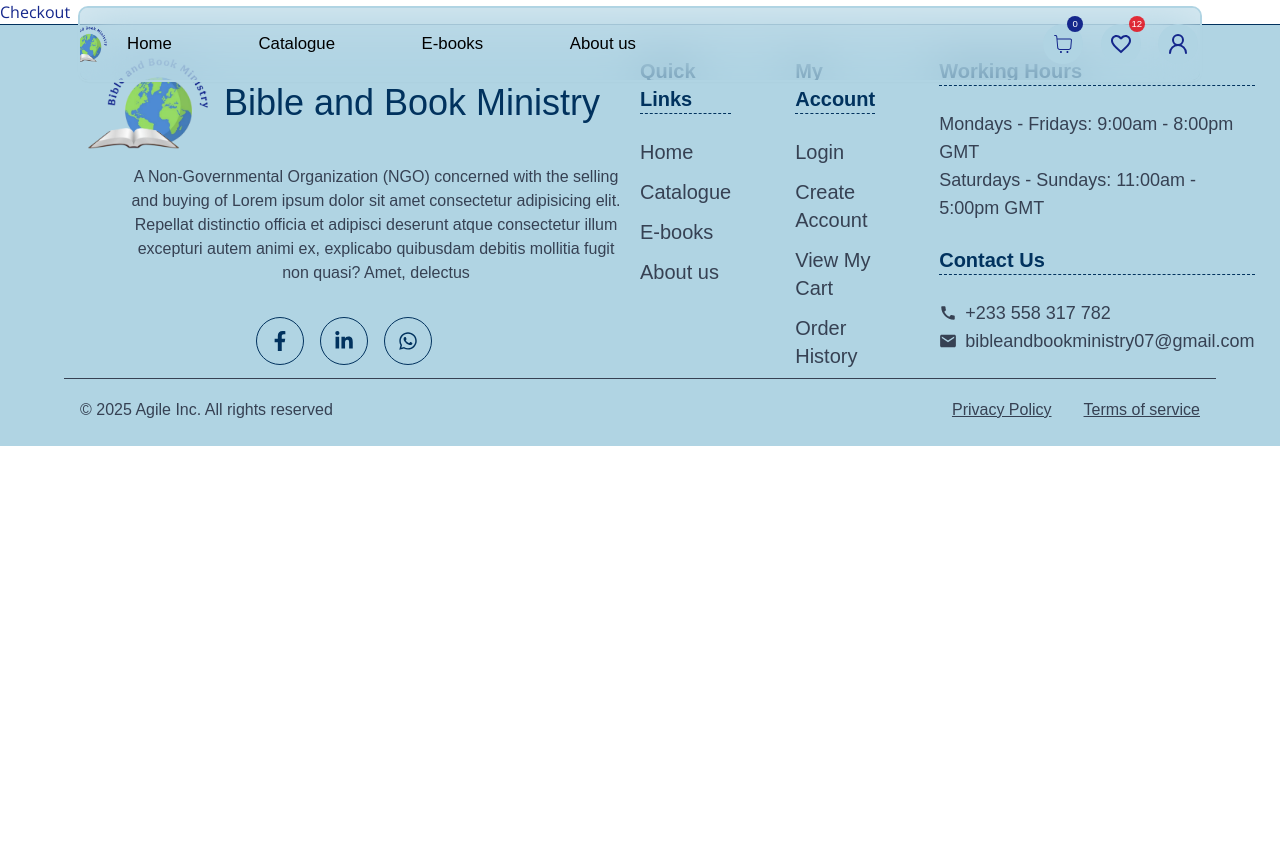
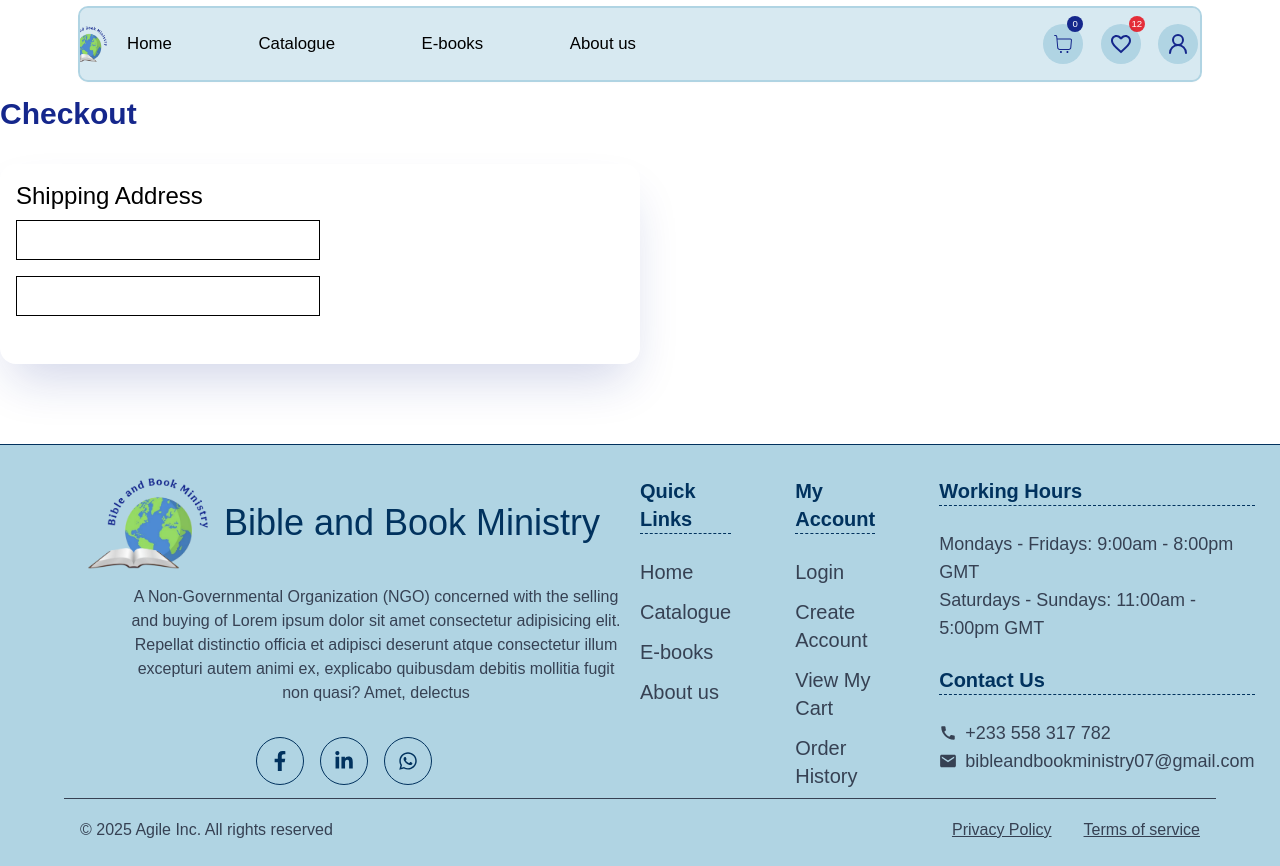
Before and after one commit to AgileMinds48/bible_bookministry-frontend, a Next.js app: page /checkout in a window 1280 px wide. Before the commit the page ends 800 px from the top, so only its background shows below. Built offline with nearby package versions, Linux system fonts and the light colour scheme.

Commit message:
add address form

```diff
--- a/components/Cart/CartPage.tsx
+++ b/components/Cart/CartPage.tsx
@@ -109,7 +109,7 @@ const CartPage = () => {
               <span className="text-[#15278c]">GHS {grandTotal.toFixed(2)}</span>
             </div>
             <div className="flex gap-2 mt-6">
-              <Link href={"checkout"}
+              <Link href={"/checkout"}
                 className='w-full'>
               <button
                 className="w-full bg-[#15278c] hover:bg-[#091974] cursor-pointer text-white py-2 rounded transition"
--- /dev/null
+++ b/components/Checkout/AddressForm.tsx
@@ -0,0 +1,14 @@
+import React from 'react'
+
+const AddressForm = () => {
+  return (
+    <form className='flex gap-2 flex-wrap'>
+      <input type="text" className='w-[50%] h-10 outline-black border mt-2'/>
+      <input type="text" className='w-[50%] h-10 outline-black border mt-2'/>
+
+      <input type="text" className='w-full'/>
+    </form>
+  )
+}
+
+export default AddressForm
--- a/components/Checkout/Checkout.tsx
+++ b/components/Checkout/Checkout.tsx
@@ -1,9 +1,16 @@
 import React from 'react'
+import AddressForm from './AddressForm'
 
 const Checkout = () => {
   return (
-    <section>
-      <h1 className='text-[#15278c]'>Checkout</h1>
+    <section className='max-w-7xl mx-auto mt-24 mb-20 poppins'>
+      <h1 className='text-3xl font-semibold mb-8 text-[#15278c] '>Checkout</h1>
+      <div className='grid grid-cols-2'>
+      <div className='shadow-2xl shadow-[#15278c]/20 p-4 rounded-2xl'>
+        <h2 className='text-2xl'>Shipping Address</h2>
+        <AddressForm/>
+        </div>
+        </div>
     </section>
   )
 }
```
